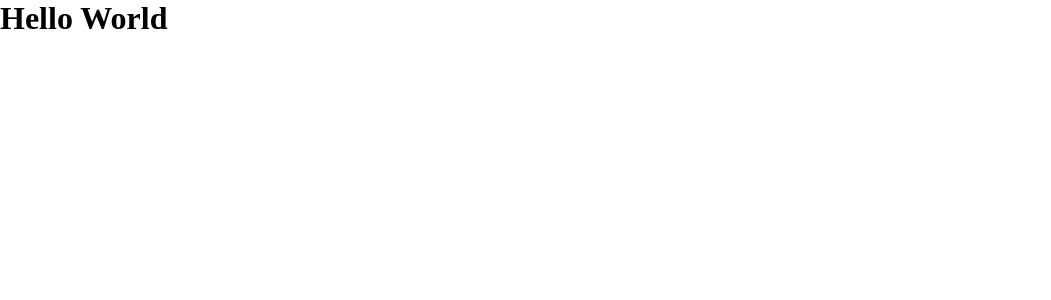
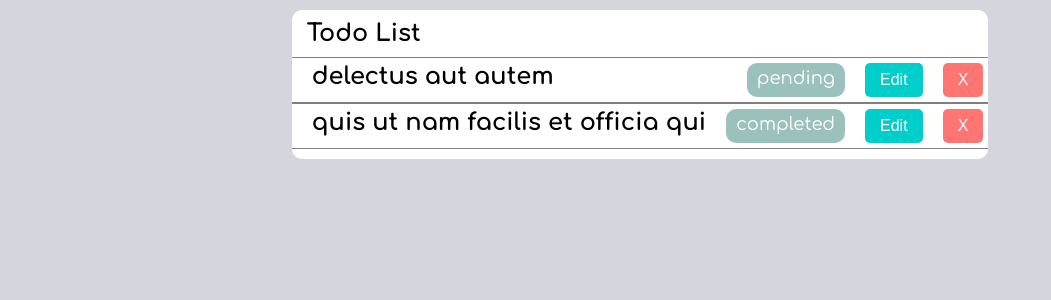
Before and after one commit to kiricle/space-spectum-test, a React app: page / in a window 1280 px wide. Shown: the top 300 px of the page, without its empty margins (0-1051 px from the left). Built offline with nearby package versions, Linux system fonts and the light colour scheme; the HTML template or start-up script is replaced by a standard one.

Commit message:
feat(layout): finish styling todo list

```diff
--- a/package.json
+++ b/package.json
@@ -11,7 +11,8 @@
   },
   "dependencies": {
     "react": "^18.2.0",
-    "react-dom": "^18.2.0"
+    "react-dom": "^18.2.0",
+    "sass": "^1.69.5"
   },
   "devDependencies": {
     "@types/react": "^18.2.37",
--- a/src/App.tsx
+++ b/src/App.tsx
@@ -1,9 +1,10 @@
 import './App.css';
+import TodoList from './components/TodoList/TodoList';
 
 function App() {
     return (
         <>
-            <h1>Hello World</h1>
+            <TodoList />
         </>
     );
 }
--- /dev/null
+++ b/src/components/TodoList/TodoList.module.scss
@@ -0,0 +1,32 @@
+.container {
+    background-color: #fff;
+    border-radius: 10px;
+    display: flex;
+    flex-direction: column;
+    gap: 10px;
+    padding: 10px 0;
+}
+
+.title {
+    padding-left: 15px;
+    font-size: 24px;
+}
+
+.list {
+    list-style-type: none;
+    font-size: 18px;
+    display: flex;
+    flex-direction: column;
+}
+
+.item {
+    padding: 5px;
+    border-top: 1px solid gray;
+    border-bottom: 1px solid gray;
+    display: flex;
+    gap: 20px;
+}
+
+.title {
+    flex-grow: 1;
+}
--- /dev/null
+++ b/src/components/TodoList/TodoList.tsx
@@ -0,0 +1,41 @@
+import Badge from '../../ui/Badge/Badge';
+import Button from '../../ui/Button/Button';
+import styles from './TodoList.module.scss';
+
+const TodoList = () => {
+    const data = [
+        {
+            userId: 1,
+            id: 1,
+            title: 'delectus aut autem',
+            completed: false,
+        },
+        {
+            userId: 1,
+            id: 2,
+            title: 'quis ut nam facilis et officia qui',
+            completed: true,
+        },
+    ];
+
+    return (
+        <div className={styles.container}>
+            <h2 className={styles.title}>Todo List</h2>
+            <ul className={styles.list}>
+                {data.map(({ id, title, completed }) => (
+                    <li
+                        key={id}
+                        className={styles.item}
+                    >
+                        <h3 className={styles.title}>{title}</h3>
+                        <Badge>{completed ? 'completed' : 'pending'}</Badge>
+                        <Button appearance='primary'>Edit</Button>
+                        <Button appearance='danger'>X</Button>
+                    </li>
+                ))}
+            </ul>
+        </div>
+    );
+};
+
+export default TodoList;
--- a/src/index.css
+++ b/src/index.css
@@ -1,3 +1,5 @@
+@import url('https://fonts.googleapis.com/css2?family=Comfortaa:wght@400;700&display=swap');
+
 * {
   margin: 0;
   padding: 0;
@@ -11,4 +13,12 @@ a {
 html,body {
   height: 100%;
   width: 100%;
+  font-family: 'Comfortaa', sans-serif;
 }
+
+body {
+  background-color: #d5d5dd;
+  display: flex;
+  justify-content: center;
+  padding: 10px;
+}
--- /dev/null
+++ b/src/ui/Badge/Badge.module.scss
@@ -0,0 +1,8 @@
+.badge {
+    padding: 5px 10px;
+    border-radius: 10px;
+    width: fit-content;
+
+    color: white;
+    background-color: #9BC1BC;
+}
--- /dev/null
+++ b/src/ui/Badge/Badge.tsx
@@ -0,0 +1,8 @@
+import { PropsWithChildren } from 'react';
+import styles from './Badge.module.scss';
+
+const Badge = ({ children }: PropsWithChildren) => {
+    return <span className={styles.badge}>{children}</span>;
+};
+
+export default Badge;
--- /dev/null
+++ b/src/ui/Button/Button.module.scss
@@ -0,0 +1,27 @@
+.button {
+    padding: 8px 15px;
+    border: none;
+    border-radius: 5px;
+    font-size: 16px;
+    cursor: pointer;
+    transition: .3s background-color;
+}
+
+.primary {
+    background-color: #00CECB;
+    color: white;
+
+
+    &:hover {
+        background-color: #03aaa7;
+    }
+}
+
+.danger {
+    background-color: #FF7574;
+    color:white;
+
+    &:hover {
+        background-color: #fb4a4a;
+    }
+}
--- /dev/null
+++ b/src/ui/Button/Button.tsx
@@ -0,0 +1,28 @@
+import { ButtonHTMLAttributes } from 'react';
+import styles from './Button.module.scss';
+
+type Appearance = 'primary' | 'secondary' | 'danger';
+
+type ButtonProps = {
+    className?: string;
+    appearance: Appearance;
+} & ButtonHTMLAttributes<HTMLButtonElement>;
+
+const Button = ({ appearance, className, children, ...props }: ButtonProps) => {
+    const styling: Record<Appearance, string> = {
+        primary: styles.primary,
+        danger: styles.danger,
+        secondary: styles.secondary,
+    };
+
+    return (
+        <button
+            className={[className, styles.button, styling[appearance]].join(' ')}
+            {...props}
+        >
+            {children}
+        </button>
+    );
+};
+
+export default Button;
```
Also changed, not shown: src/ui/Button.tsx (deleted, +0 -19 lines), 1 other file (tests, documents, lock files or other folders).
